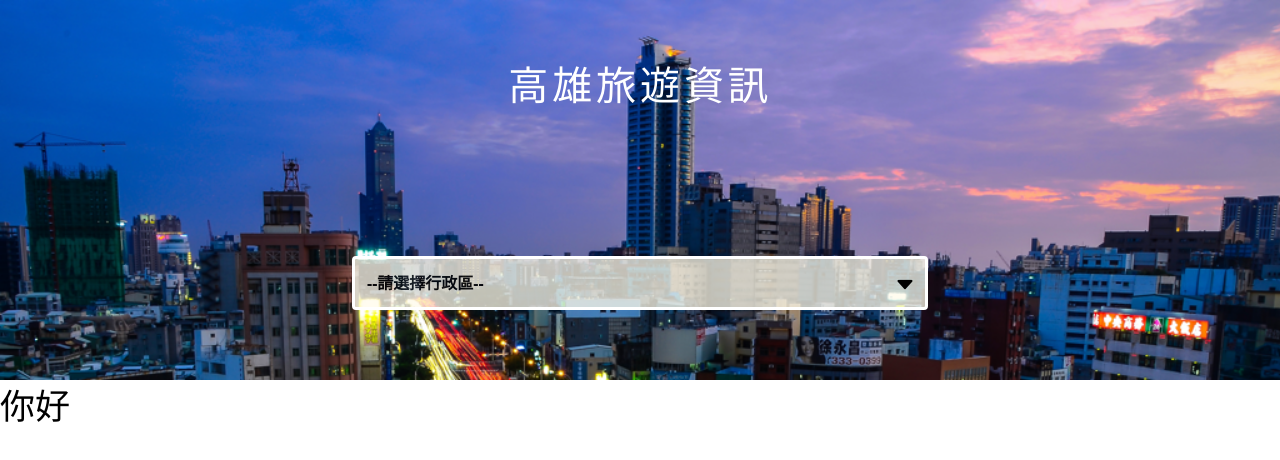
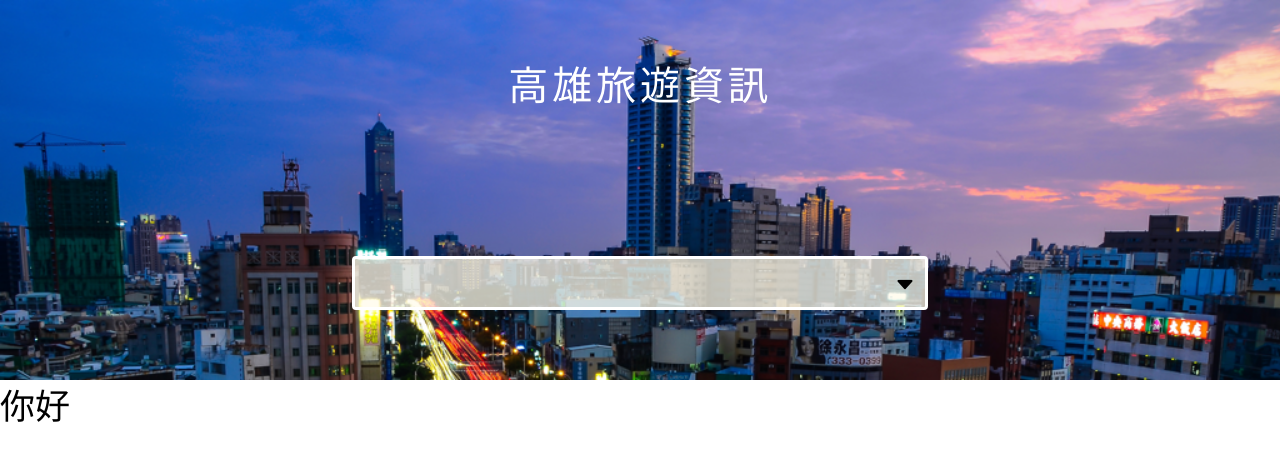
Before and after one commit to may36666/travel_vue3, a Vue app: page / in a window 1280 px wide. Shown: the top 460 px of the page. Built offline with nearby package versions, Linux system fonts and the light colour scheme.

Commit message:
docs:修正components名稱          將changeArea.vue修改為ChangeArea.vue及hotZone.vue修改為HotZone.vue

```diff
--- a/src/components/changeArea.vue
+++ b/src/components/changeArea.vue
@@ -18,7 +18,7 @@
               id="areaId"
               class="h-full opacity-75 font-black appearance-none p-3 w-full outline-none bg-amber-50"
             >
-              <option value="">{{changeAreaTitle}}</option>
+              <option value=""></option>
             </select>
             <div class="z-50 absolute right-3 inset-y-5 pointer-events-none">
               <img src="../assets/icons_down.png" />
@@ -30,8 +30,8 @@
 </template>
 
 <script setup lang="ts" name = "changeArea">
-import { ref } from 'vue';
 
-let changeAreaTitle = ref('--請選擇行政區--')
+
+
 
 </script>
```
